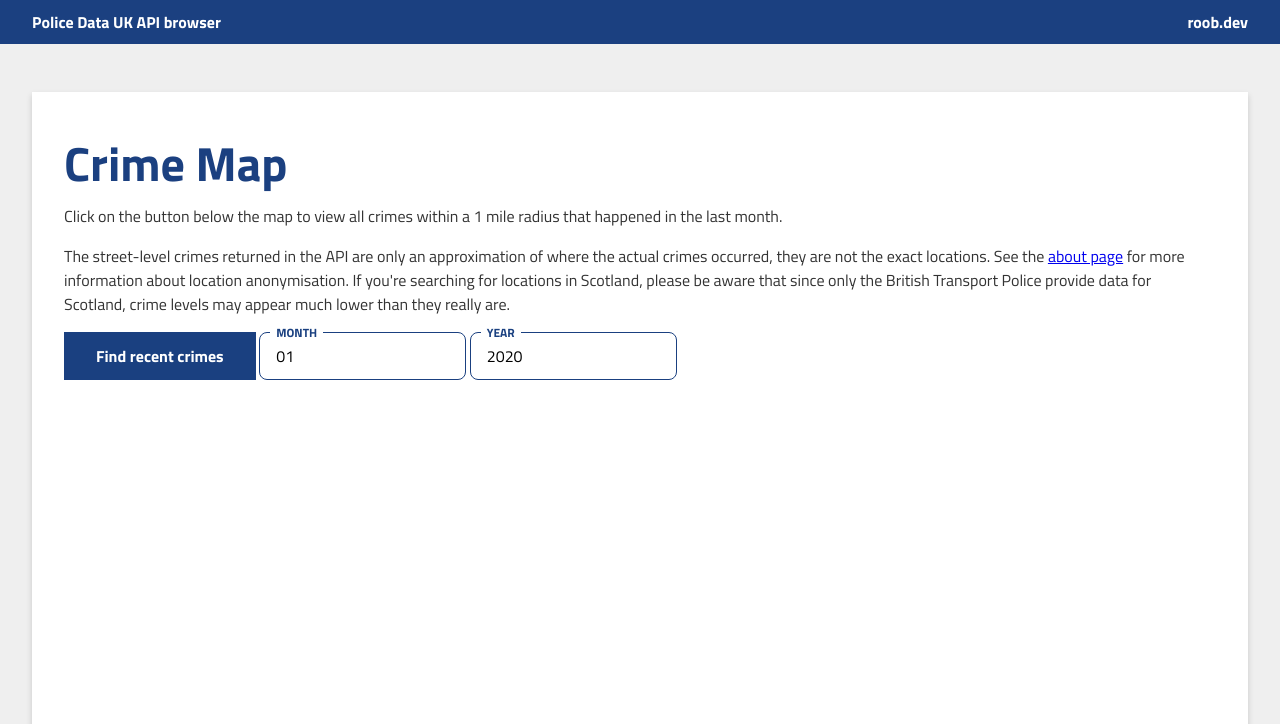
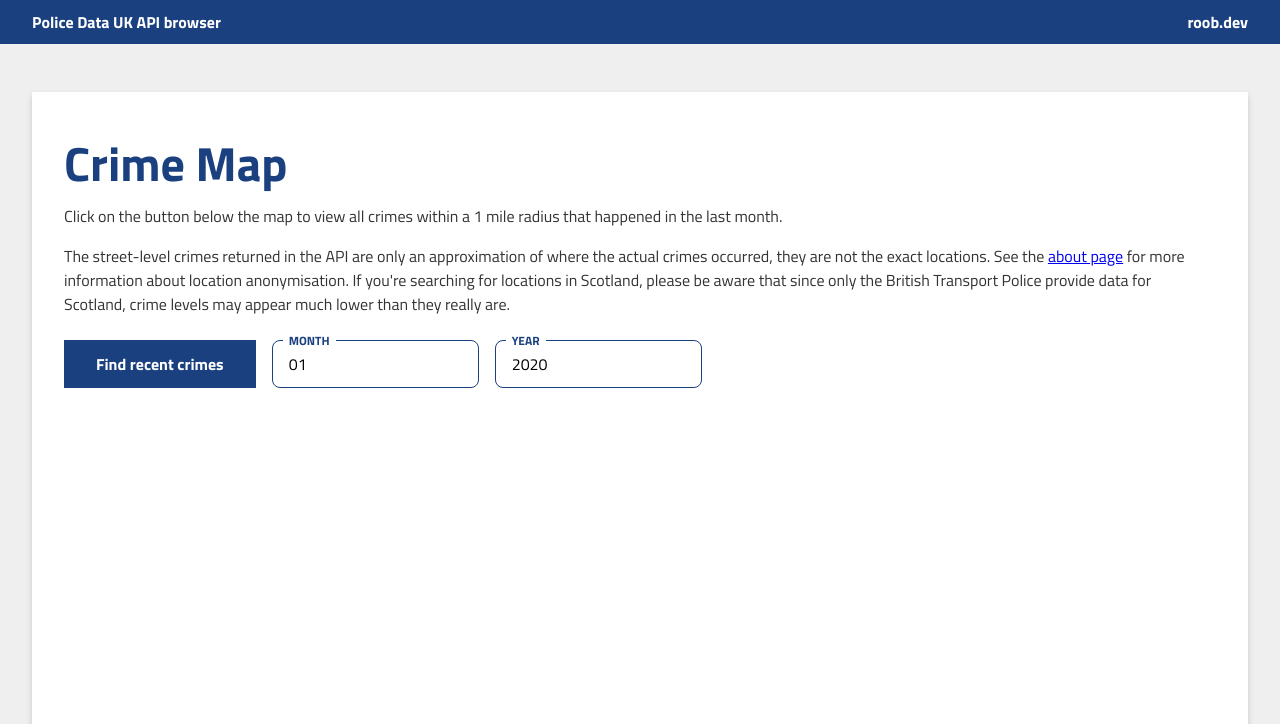
Before and after one commit to Roob89/police-data-uk, a Jekyll site: the page built from crime-map.html, in a window 1280 px wide. Shown: the top 724 px of the page. Built offline with Jekyll 4.4.1, drawn with Linux system fonts in a browser that asks for light colours; grey boxes are pictures that could not be loaded.

Commit message:
Improve styling

```diff
--- a/assets/css/style.css
+++ b/assets/css/style.css
@@ -41,6 +41,9 @@ html,body { background: #efefef; font-family: 'Titillium Web', sans-serif; margi
 
 .grid { display: grid; grid-gap: 1rem; grid-template-columns: repeat(4, auto); }
 .grid--3 { grid-template-columns: repeat(3, auto); }
+
+.flex { display: flex; margin: 1rem -0.5rem; flex-flow: wrap;}
+.flex__col { padding: .5rem 0.5rem; }
 
 .map { padding: 25% 0; }
 
@@ -128,7 +131,12 @@ html,body { background: #efefef; font-family: 'Titillium Web', sans-serif; margi
 
     /* Common */
     .grid { grid-template-columns: repeat(1, auto); }
+    .flex { display: block; margin 0; }
+    .flex__col { padding: 0; margin: 1rem 0; }
     .map { padding: 50% 0; }
+
+    .input { display: block; }
+    input { width: 100%; }
 
 }
 
--- a/crime-map.html
+++ b/crime-map.html
@@ -10,11 +10,17 @@ layout: default
             <h1>Crime Map</h1>
             <p>Click on the button below the map to view all crimes within a 1 mile radius that happened in the last month.</p>
             <p>The street-level crimes returned in the API are only an approximation of where the actual crimes occurred, they are not the exact locations. See the <a href="https://data.police.uk/about/#location-anonymisation" target="_blank" rel="noreferrer nofollow noopener">about page</a> for more information about location anonymisation. If you're searching for locations in Scotland, please be aware that since only the British Transport Police provide data for Scotland, crime levels may appear much lower than they really are.</p>
-            <p>
-                <span id="find-crimes-button" class="button">Find recent crimes</span>
-                <span class="input"><label for="month">Month</label><input id="month" type="number" name="month" value="01" id=""></span>
-                <span class="input"><label for="year">Year</label><input id="year" type="number" name="year" value="2020" id=""></span>
-            </p>
+            <div class="flex">
+                <div class="flex__col">
+                    <span id="find-crimes-button" class="button">Find recent crimes</span>
+                </div>
+                <div class="flex__col">
+                    <span class="input"><label for="month">Month</label><input id="month" type="number" name="month" value="01" id=""></span>
+                </div>
+                <div class="flex__col">
+                    <span class="input"><label for="year">Year</label><input id="year" type="number" name="year" value="2020" id=""></span>
+                </div>
+            </div>
             <p>
                 <span id="found"></span>
             </p>
```
Also changed, not shown: 2 other files.
